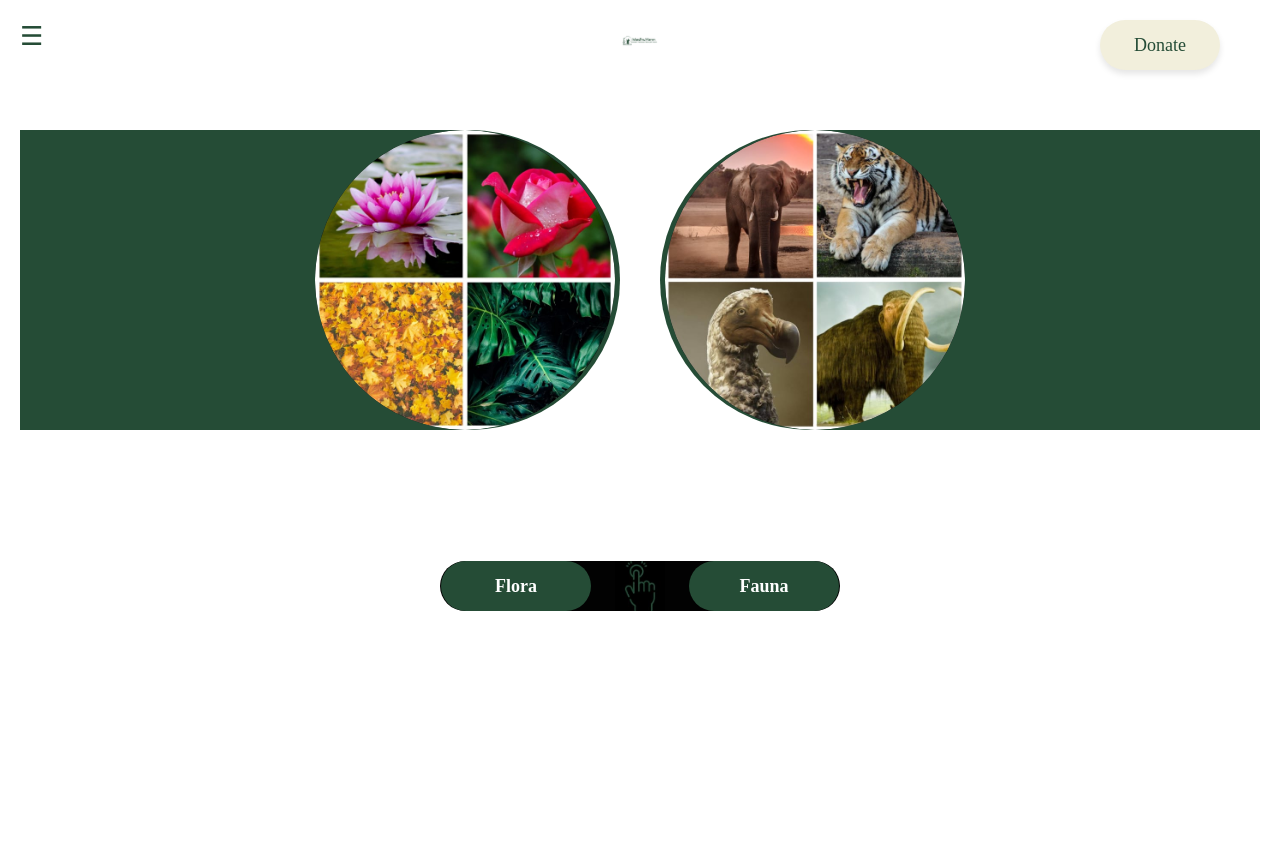
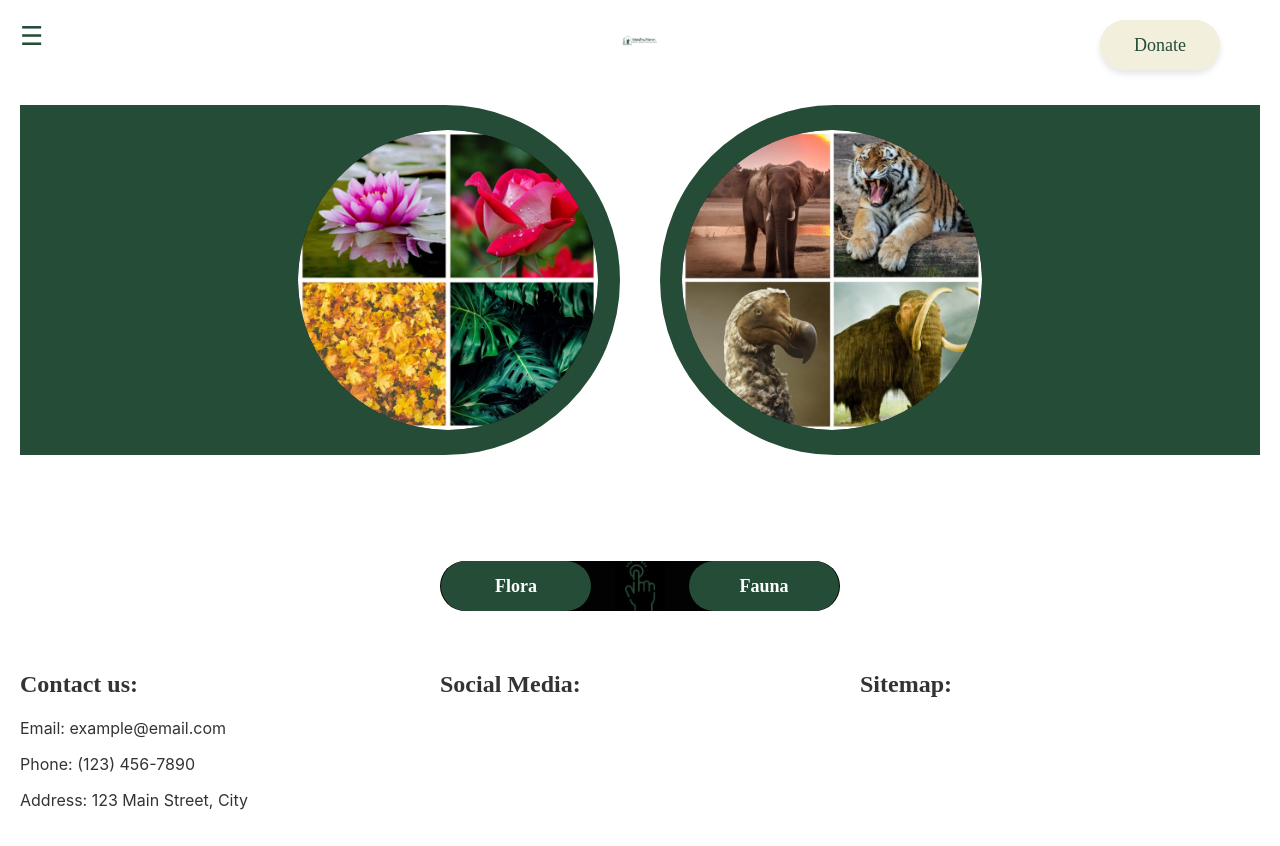
Before and after one commit to AasthaAgrawal444/MadhuVann, a React (Create React App) app: page / in a window 1280 px wide. Before the commit the page ends 800 px from the top, so only its background shows below. Built offline with nearby package versions, Linux system fonts and the light colour scheme.

Commit message:
more changes

```diff
--- a/src/App.js
+++ b/src/App.js
@@ -2,12 +2,13 @@ import React from "react";
 import "./App.css";
 import Navbar from "./Components/Navbar.jsx";
 import FloraFauna from "./Components/Florafauna.jsx";
-
+import Footer from "./Components/Footer.jsx";
 function App() {
   return (
     <>
       <Navbar />
       <FloraFauna />
+      <Footer />
     </>
   );
 }
--- a/src/Components/Florafauna.jsx
+++ b/src/Components/Florafauna.jsx
@@ -13,8 +13,8 @@ const GreenRectangleWithCircles = () => {
 
   const rectangleStyle = {
     position: "relative",
-    width: "800px",
-    height: "300px",
+    width: "900px",
+    height: "350px",
     backgroundColor: "#254C36",
     margin: "0 20px",
     borderRadius: "0 50rem 50rem 0",
@@ -100,7 +100,7 @@ const GreenRectangleWithCircles = () => {
               position: "absolute",
               top: "50%",
               transform: "translateY(-50%)",
-              right: "5px",
+              right: "22px",
             }}
           />
         </div>
@@ -113,7 +113,7 @@ const GreenRectangleWithCircles = () => {
               position: "absolute",
               top: "50%",
               transform: "translateY(-50%)",
-              right: "5px",
+              right: "22px",
             }}
           />
         </div>
--- /dev/null
+++ b/src/Components/Footer.jsx
@@ -0,0 +1,70 @@
+import React from "react";
+
+const Footer = () => {
+  return (
+    <footer style={styles.footerContainer}>
+      <div style={styles.contactInfo}>
+        <h2 style={styles.heading}>Contact us:</h2>
+        <p>Email: example@email.com</p>
+        <p>Phone: (123) 456-7890</p>
+        <p>Address: 123 Main Street, City</p>
+      </div>
+
+      <div style={styles.socialMedia}>
+        <h2 style={styles.heading}>Social Media:</h2>
+        {/* Add your social media icons/links here */}
+      </div>
+
+      <div style={styles.sitemap}>
+        <h2 style={styles.heading}>Sitemap:</h2>
+        {/* Add your sitemap links here */}
+      </div>
+    </footer>
+  );
+};
+
+const styles = {
+  footerContainer: {
+    display: "flex",
+    justifyContent: "space-around",
+    backgroundColor: "#FFFFFF",
+    padding: "20px",
+    color: "#333",
+    marginTop: "20px",
+  },
+  contactInfo: {
+    flex: 1,
+    marginRight: "20px", // Add margin between sections on larger screens
+  },
+  socialMedia: {
+    flex: 1,
+    marginRight: "20px", // Add margin between sections on larger screens
+  },
+  sitemap: {
+    flex: 1,
+  },
+  heading: {
+    fontFamily: "DM Serif Display",
+    fontWeight: "bold",
+  },
+  // Media Query for mobile screens
+  "@media (max-width: 768px)": {
+    footerContainer: {
+      flexDirection: "column",
+      alignItems: "center",
+    },
+    contactInfo: {
+      marginRight: "0", // Remove margin on smaller screens
+      marginBottom: "20px", // Add margin between sections on smaller screens
+    },
+    socialMedia: {
+      marginRight: "0", // Remove margin on smaller screens
+      marginBottom: "20px", // Add margin between sections on smaller screens
+    },
+    sitemap: {
+      marginRight: "0", // Remove margin on smaller screens
+    },
+  },
+};
+
+export default Footer;
```
